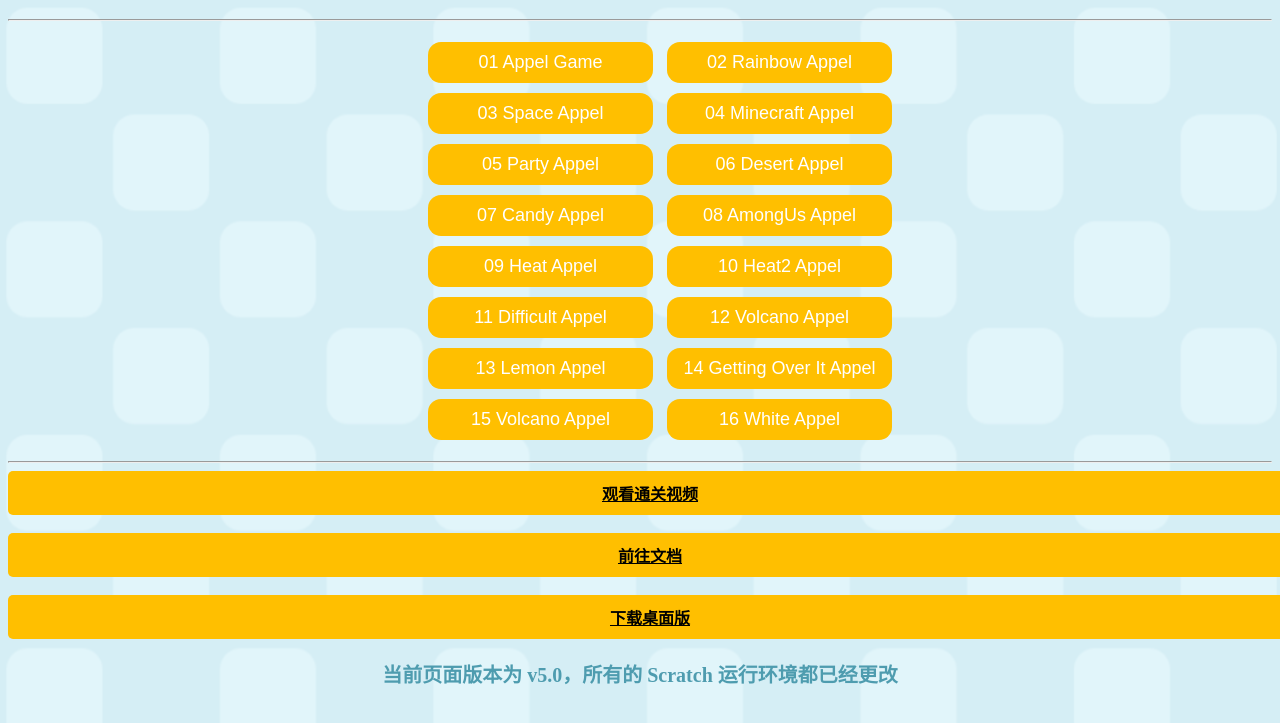
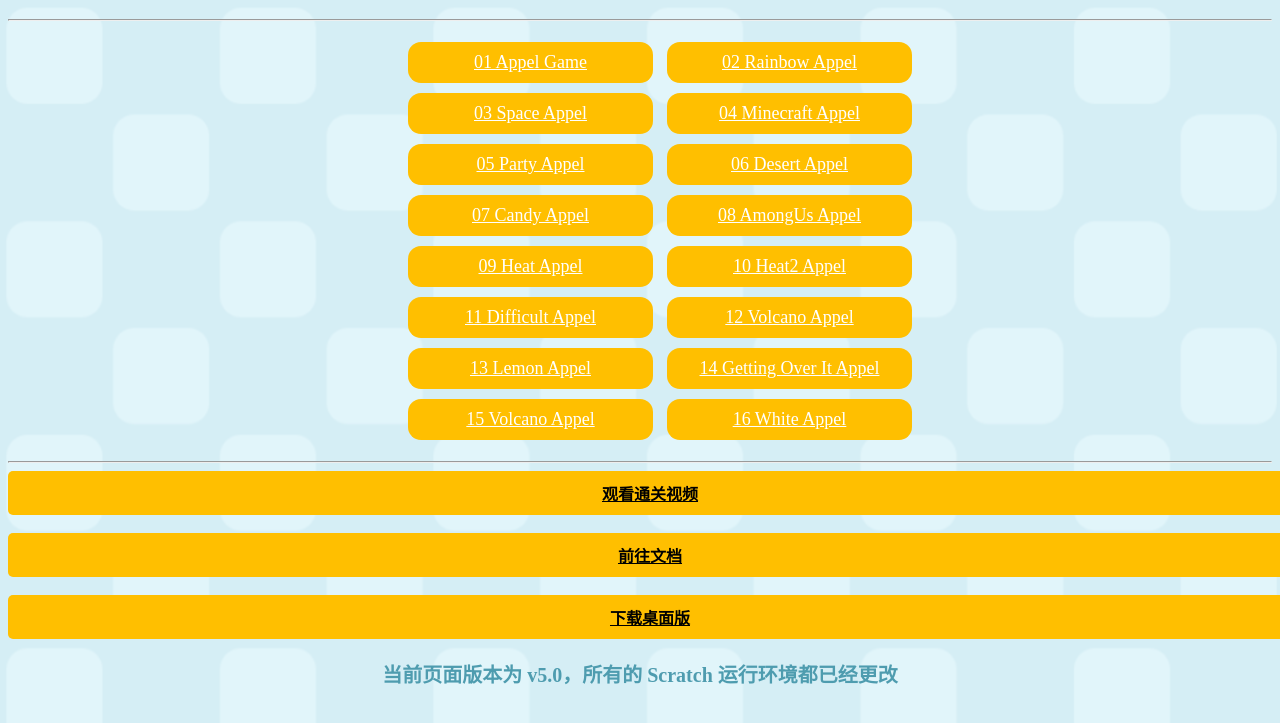
Before and after one commit to GameAppel/GameAppel.github.io, a plain HTML site: page index.html in a window 1280 px wide. Shown: the part 61-784 px from the top of the page. Drawn offline with Linux system fonts and the light colour scheme.

Commit message:
Update index.html

```diff
--- a/index.html
+++ b/index.html
@@ -13,55 +13,36 @@
             <hr>
             <ul class="btn-list">
                 <li>
-                    <a href="./games/Appel%20Game.html"><input type="button" value="01 Appel Game"
-                                                                               class="btn"></a>
-                    <a href="./games/Rainbow%20Appel.html"><input type="button"
-                                                                                  value="02 Rainbow Appel" class="btn"></a>
+                    <a href="./games/Appel%20Game.html" class="btn">01 Appel Game</a>
+                    <a href="./games/Rainbow%20Appel.html" class="btn">02 Rainbow Appel</a>
                 </li>
                 <li>
-                    <a href="./games/Space%20Appel.html"><input type="button"
-                                                                                value="03 Space Appel" class="btn"></a>
-                    <a href="./games/Minecraft%20Appel.html"><input type="button"
-                                                                                    value="04 Minecraft Appel"
-                                                                                    class="btn"></a>
+                    <a href="./games/Space%20Appel.html" class="btn">03 Space Appel</a>
+                    <a href="./games/Minecraft%20Appel.html" class="btn">04 Minecraft Appel</a>
                 </li>
                 <li>
-                    <a href="./games/Party%20Appel.html"><input type="button"
-                                                                                value="05 Party Appel" class="btn"></a>
-                    <a href="./games/Desert%20Appel.html"><input type="button" value="06 Desert Appel"
-                                                                                 class="btn"></a>
+                    <a href="./games/Party%20Appel.html" class="btn">05 Party Appel</a>
+                    <a href="./games/Desert%20Appel.html" class="btn">06 Desert Appel</a>
                 </li>
                 <li>
-                    <a href="./games/Candy%20Appel%20.html"><input type="button" value="07 Candy Appel"
-                                                                                   class="btn"></a>
-                    <a href="./games/AmongUs%20Appel.html"><input type="button"
-                                                                                  value="08 AmongUs Appel" class="btn"></a>
+                    <a href="./games/Candy%20Appel%20.html" class="btn">07 Candy Appel</a>
+                    <a href="./games/AmongUs%20Appel.html" class="btn">08 AmongUs Appel</a>
                 </li>
                 <li>
-                    <a href="./games/Heat%20Appel.html"><input type="button" value="09 Heat Appel"
-                                                                               class="btn"></a>
-                    <a href="./games/Heat2%20Appel.html"><input type="button"
-                                                                                value="10 Heat2 Appel" class="btn"></a>
+                    <a href="./games/Heat%20Appel.html" class="btn">09 Heat Appel</a>
+                    <a href="./games/Heat2%20Appel.html" class="btn">10 Heat2 Appel</a>
                 </li>
                 <li>
-                    <a href="./games/Difficult%20Appel.html"><input type="button"
-                                                                                    value="11 Difficult Appel"
-                                                                                    class="btn"></a>
-                    <a href="./games/Volcano%20Appel.html"><input type="button"
-                                                                                  value="12 Volcano Appel" class="btn"></a>
+                    <a href="./games/Difficult%20Appel.html" class="btn">11 Difficult Appel</a>
+                    <a href="./games/Volcano%20Appel.html" class="btn">12 Volcano Appel</a>
                 </li>
                 <li>
-                    <a href="./games/Lemon%20Appel.html"><input type="button"
-                                                                                value="13 Lemon Appel" class="btn"></a>
-                    <a href="./games/Getting%20Over%20It%20Appel.html"><input type="button"
-                                                                                              value="14 Getting Over It Appel"
-                                                                                              class="btn"></a>
+                    <a href="./games/Lemon%20Appel.html" class="btn">13 Lemon Appel</a>
+                    <a href="./games/Getting%20Over%20It%20Appel.html" class="btn">14 Getting Over It Appel</a>
                 </li>
                 <li>
-                    <a href="./games/Volcano%20Appel.html"><input type="button"
-                                                                                  value="15 Volcano Appel" class="btn"></a>
-                    <a href="./games/White%20Appel.html"><input type="button"
-                                                                                value="16 White Appel" class="btn"></a>
+                    <a href="./games/Volcano%20Appel.html" class="btn">15 Volcano Appel</a>
+                    <a href="./games/White%20Appel.html" class="btn">16 White Appel</a>
                 </li>
             </ul>
             <hr>
```
